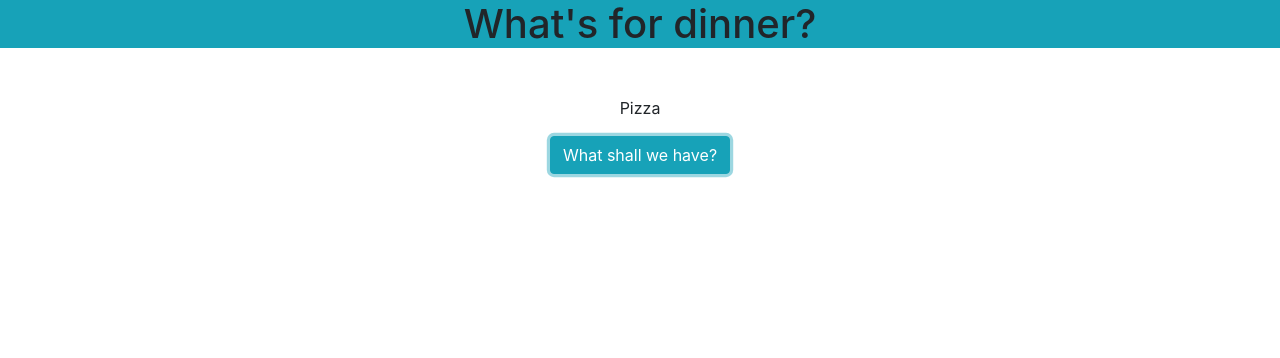
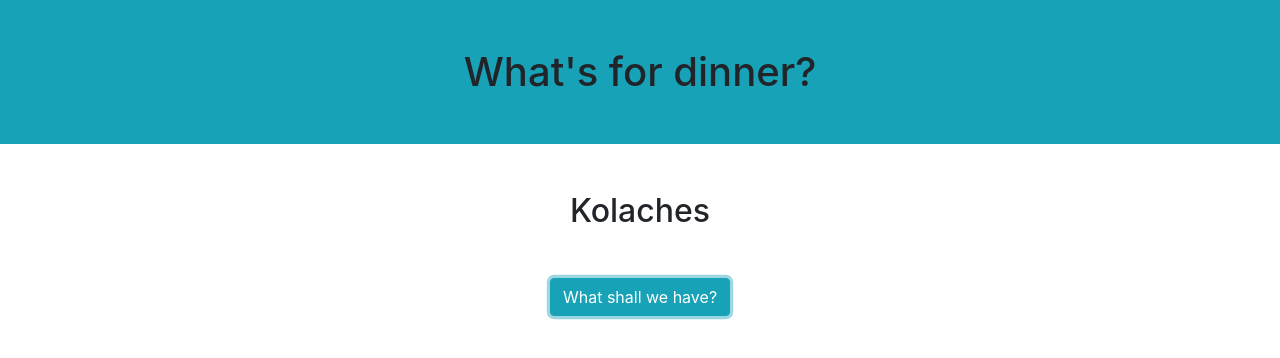
Before and after one commit to krcook1980/What-s-For-Dinner-, a plain HTML site: page index.html in a window 1280 px wide. Both pictures are taken after a click on the button "What shall we have?". Drawn offline with nearby package versions, Linux system fonts and the light colour scheme.

Commit message:
updated settings and added dinner options

```diff
--- a/index.html
+++ b/index.html
@@ -11,11 +11,12 @@
   </head>
   <body>
       <header>
-          <h1 class="bg-info text-center mb-5">What's for dinner?</h1>
+          <h1 class="bg-info text-center mb-5 p-5">What's for dinner?</h1>
       </header>
       <section class = "text-center">
-          <p id="display" ></p>
+          <h2 id="display" class="mb-5"></h2>
         <button id="btn" class="btn btn-info" href="#" role="button">What shall we have?</a>
+
 
       </section>
     <!-- Optional JavaScript -->
--- a/script.js
+++ b/script.js
@@ -1,7 +1,8 @@
-var dinnerArray = ["Spaghetti", "Chicken Enchiladas", "Fajitas", "Shepard's Pie", "Raspberry Chicken", "TaterTot Casserole", "Chicken Alfredo", "Chicken Noodle Casserole", "Texas Dinner", "Red Beans and Rice", "Meatloaf", "Tacos", "Fried Chicken", "Lasagna", "Pizza", "French Dip", ""  ];
+var dinnerArray = ["Spaghetti", "Chicken Enchiladas", "Fajitas", "Shepard's Pie", "Raspberry Chicken", "TaterTot Casserole", "Chicken Alfredo", "Chicken Noodle Casserole", "Texas Dinner", "Red Beans and Rice", "Meatloaf", "Tacos", "Fried Chicken", "Lasagna", "Pizza", "French Dip", "Philly Cheese steak", "Pancakes", "Breakfast in a Pan", "Chicken Caesar", "Steak and Potatoes", "Fish and Veggies", "Mac & Cheese", "Biscuits and Gravy", "Roast and Veggies", "Hamburgers/Dogs", "Kebabs", "Kolaches", "Sloppy Joes", "Stir Fry", "Chicken Curry", "Fish-heads and Rice", "Stroganoff"];
+
 
 function dinner () {
-  var food = dinnerArray[Math.floor(Math.random()*dinnerArray.length)];
+  var food = dinnerArray[Math.floor(Math.random()*dinnerArray.length-1)];
     document.querySelector("#display").textContent = food;
 }
 
```
